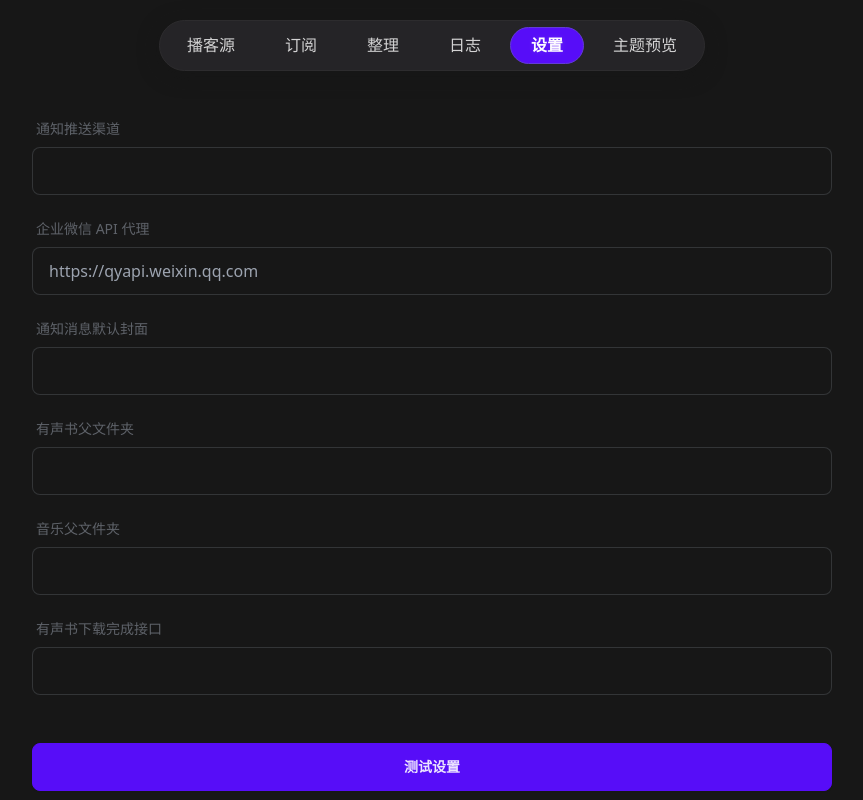
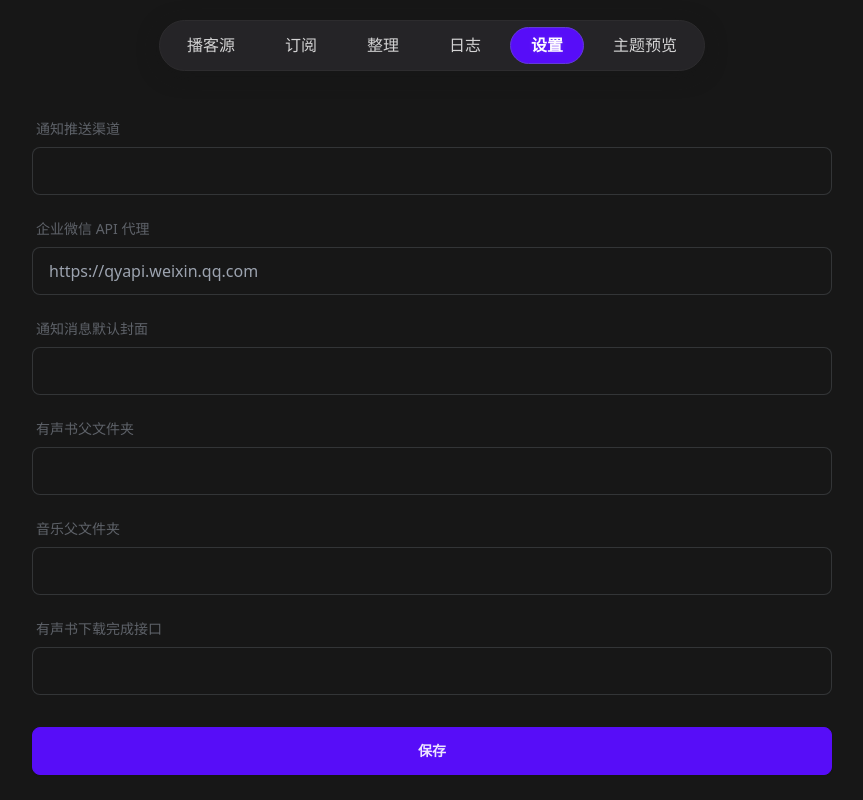
Before and after one commit to Alano-i/audio_tools, a React (Vite) app in the folder frontend/: page /settings in a window 1280 px wide. Shown: the whole page, without its empty margins (208-1071 px from the left). Built offline with nearby package versions, Linux system fonts and the light colour scheme; the HTML template or start-up script is replaced by a standard one.

Commit message:
修改按钮文案

```diff
--- a/frontend/src/pages/settings/index.jsx
+++ b/frontend/src/pages/settings/index.jsx
@@ -47,7 +47,7 @@ const Index = () => {
         <input type="text" placeholder="" className="input input-bordered w-full " />
       </label>
 
-      <div className="mt-8 btn btn-primary">测试设置</div>
+      <div className="mt-4 btn btn-primary">保存</div>
     </div>
   );
 };
```
